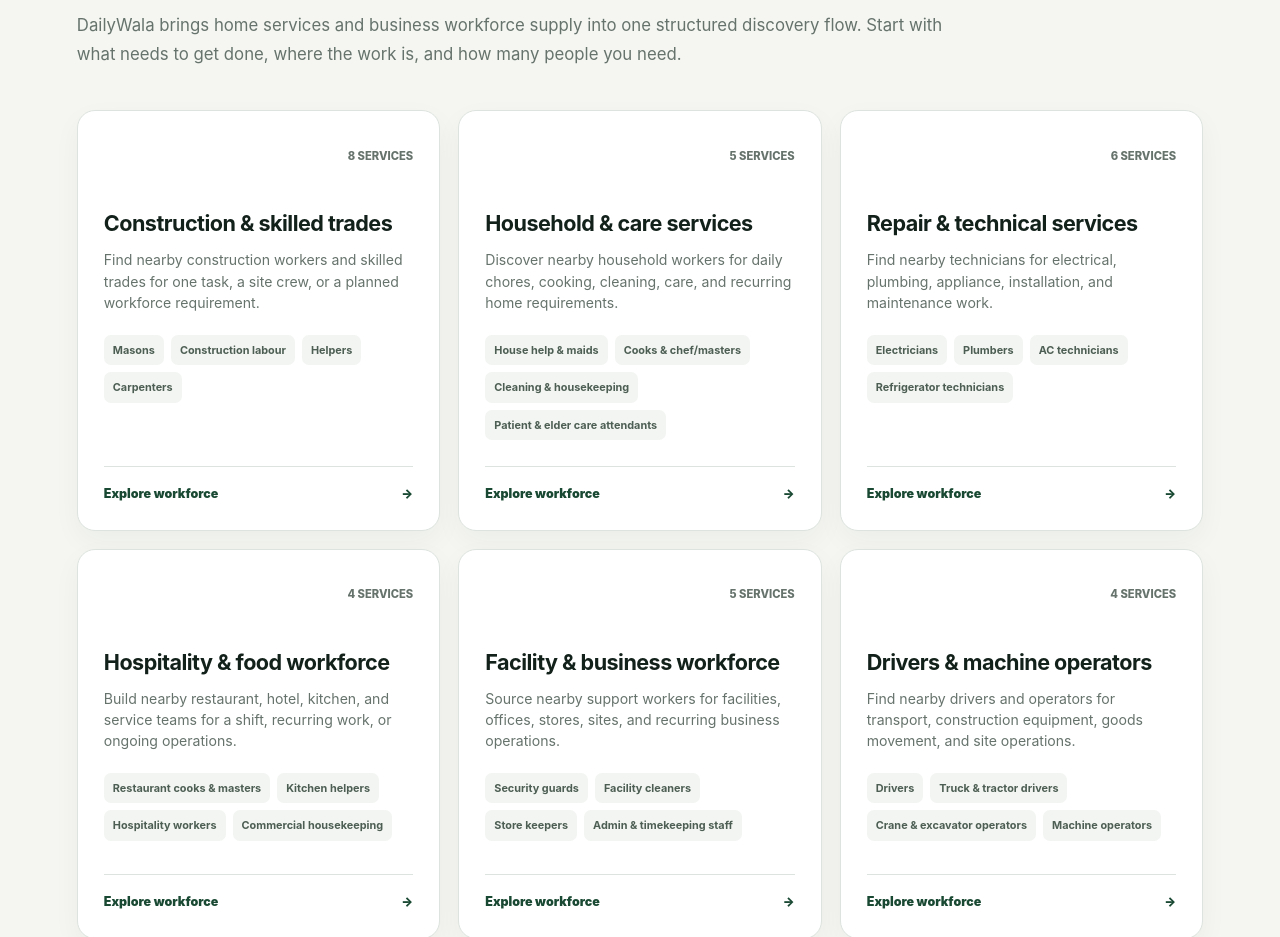
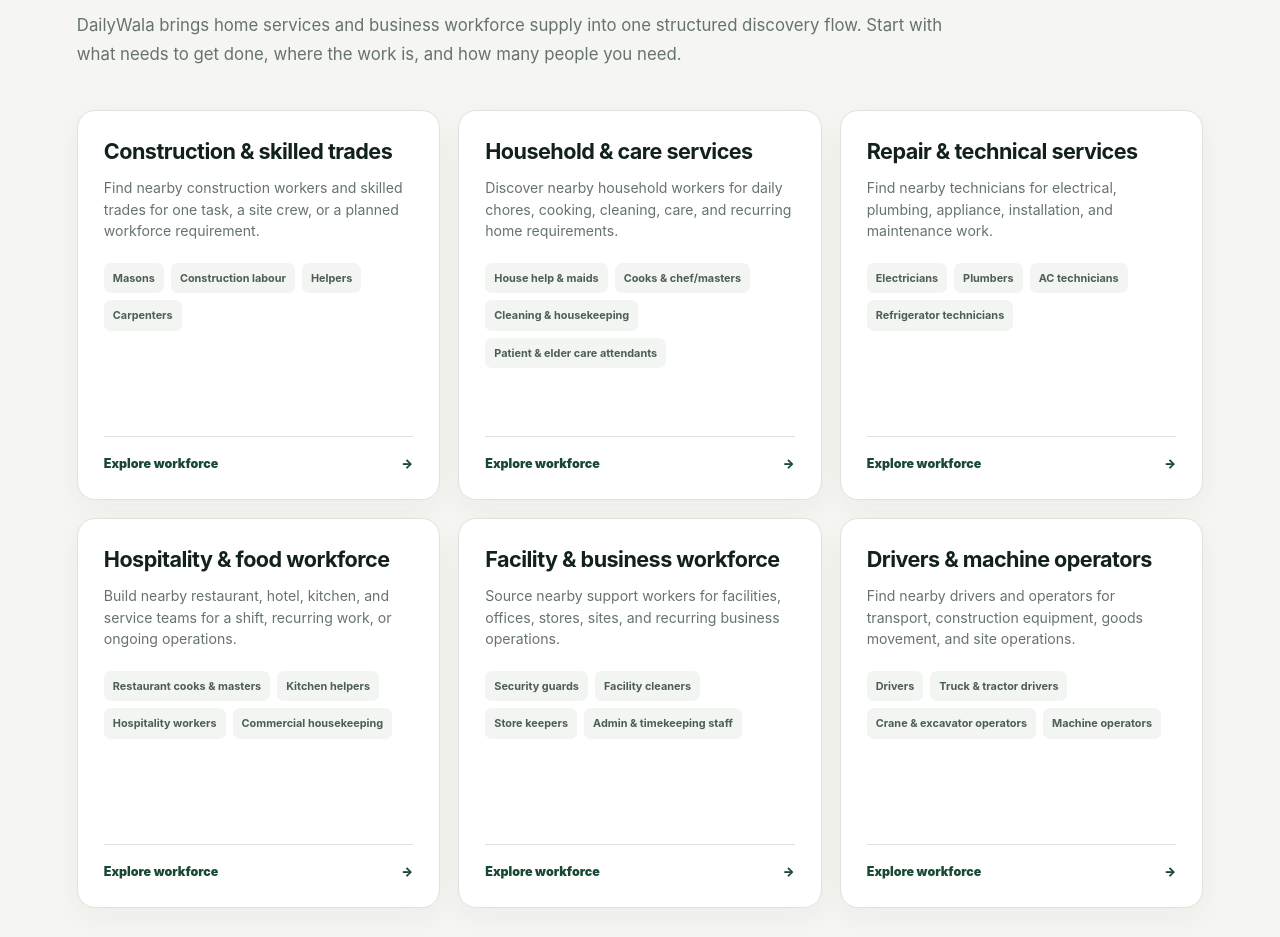
Before and after one commit to jnanamai052930/dailywala-seo-homepage, a Next.js app: page / in a window 1280 px wide. Shown: the part 1280-2217 px from the top of the page. Built offline with nearby package versions, Linux system fonts and the light colour scheme.

Commit message:
Remove service counts from category cards

```diff
--- a/app/globals.css
+++ b/app/globals.css
@@ -1634,8 +1634,6 @@
 }
 
 .marketplace-card:hover { transform: translateY(-3px); border-color: #bac8bd; box-shadow: var(--shadow-md); }
-.marketplace-card-top { display: flex; align-items: center; justify-content: flex-end; min-height: 38px; margin-bottom: 34px; }
-.marketplace-card-top p { margin: 0; color: var(--muted); font-size: 0.7rem; font-weight: 800; text-transform: uppercase; }
 .marketplace-card h3 { margin-bottom: 12px; font-size: 1.35rem; }
 .marketplace-card > p { color: var(--muted); font-size: 0.88rem; }
 .service-tags { display: flex; flex-wrap: wrap; gap: 7px; margin: 8px 0 26px; }
--- a/app/page.tsx
+++ b/app/page.tsx
@@ -122,7 +122,6 @@
           <div className="marketplace-grid">
             {serviceGroups.map((group) => (
               <article className="marketplace-card" key={group.slug}>
-                <div className="marketplace-card-top"><p>{group.items.length} services</p></div>
                 <h3><Link href={serviceHref(group.slug)}>{group.title}</Link></h3>
                 <p>{group.summary}</p>
                 <div className="service-tags">
```
